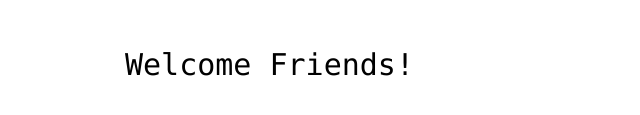
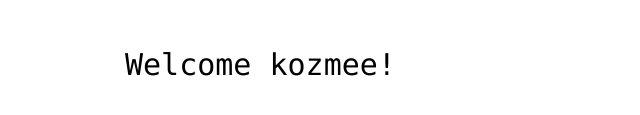
Before and after one commit to ralloss/hello-world, a plain HTML site: page index.html in a window 1280 px wide. Shown: the part 341-456 px from the top of the page, 315-955 px from the left. Drawn offline with Linux system fonts and the light colour scheme.

Commit message:
ksanamana roll

```diff
--- a/index.html
+++ b/index.html
@@ -12,7 +12,7 @@
 <img src="https://octodex.github.com/images/daftpunktocat-thomas.gif" id="octocat" alt="octocat-gif" />
 
 <!-- Change this code here by copy and pasting your template on line 15 -->
-<p>Welcome Friends!</p>
+<p>Welcome kozmee!</p>
 
 </body>
 </html>
```
